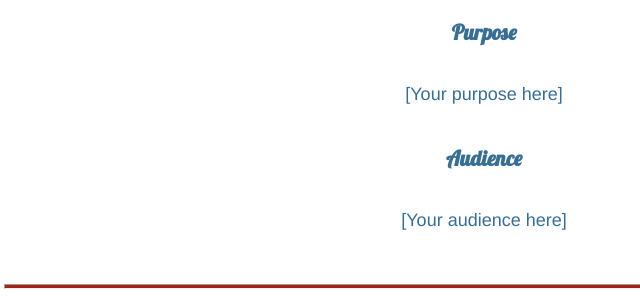
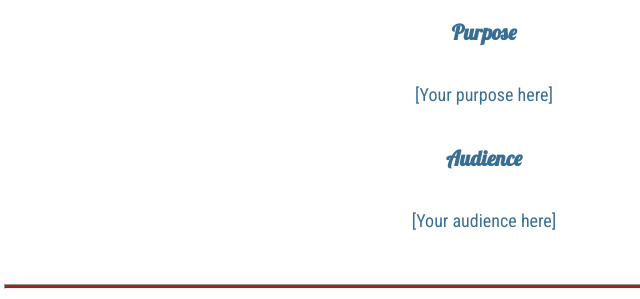
Before and after one commit to easammons/WDD-130, a plain HTML site: page wwr/site-plan-rafting.html in a window 1280 px wide. Shown: the part 426-725 px from the top of the page, 156-796 px from the left. Drawn offline with Linux system fonts and the light colour scheme; a web font is replaced by a local one.

Commit message:
Fixed roboto Condensed

```diff
--- a/wwr/styles/site-plan-rafting.css
+++ b/wwr/styles/site-plan-rafting.css
@@ -13,7 +13,7 @@ Fonts are separated by a & */
 
   /* change the values below to your chosen font(s) */
   --heading-font: "Lobster";
-  --paragraph-font: Condensed, Helvetica, sans-serif;
+  --paragraph-font: "Roboto Condensed", Helvetica, sans-serif;
 
   /* these colors below should be chosen from among your palette colors above */
   --headline-color-on-white: #396E94;  /* headlines on a white background */
```
